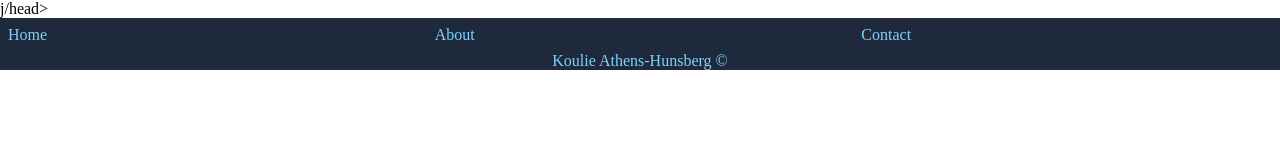
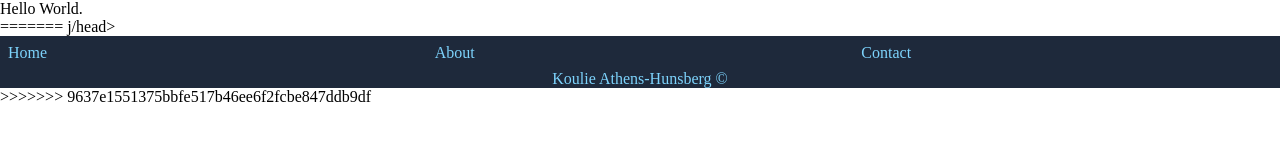
Before and after one commit to Koulie123/koul-kuts, a plain HTML site: page index.html in a window 1280 px wide. Drawn offline with Linux system fonts and the light colour scheme.

```diff
--- a/index.html
+++ b/index.html
@@ -1,11 +1,33 @@
 <!DOCTYPE html>
-<html lang="en"><head><script defer src="main.js"></script></head>
+<html lang="en">
+
+<!DOCTYPE html>
+<html lang="en">
 
 <head>
 	<meta charset="UTF-8">
 	<meta name="viewport" content="width=device-width, initial-scale=1.0">
-	<title>Koul Kits Woodworking</title>
-	j/head>
+	<title>Koul Kuts</title>
+<script defer src="main.js"></script></head>
+
+<body>
+
+</body>
+
+</html>
+
+<body>
+	<div class="main">
+		<div class="nav-bar">
+			Hello World.</div>
+	</div>
+</body>
+
+</html>
+<div class="container"></div>
+=======
+<title>Koul Kits Woodworking</title>
+j/head>
 
 <body>
 	<div class="header">
@@ -31,3 +53,4 @@
 </body>
 
 </html>
+>>>>>>> 9637e1551375bbfe517b46ee6f2fcbe847ddb9df
```
Also changed, not shown: main.js (+3 -1 lines).
